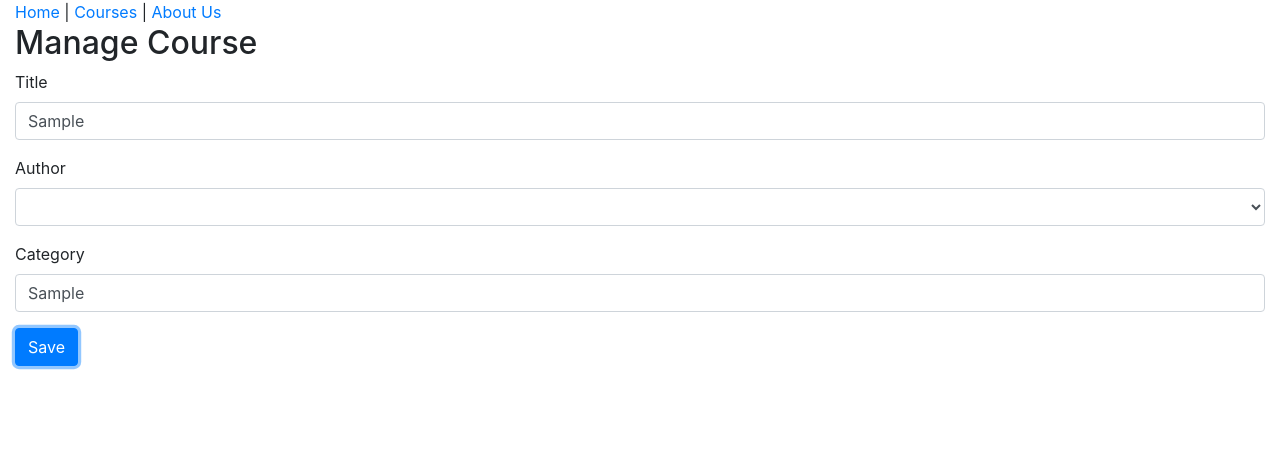
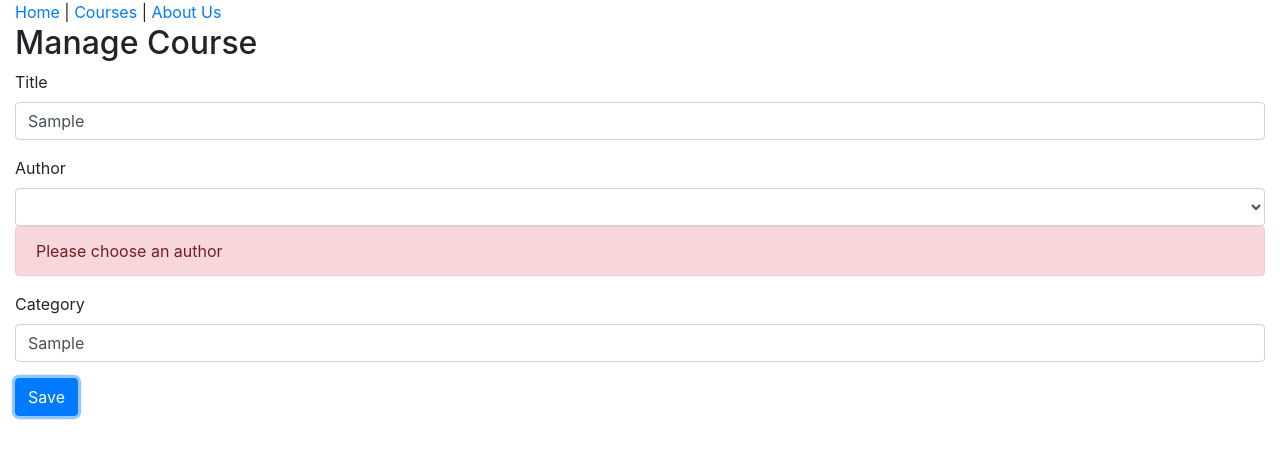
Before and after one commit to Maxondria/try-react-flux, a React (Create React App) app: page /course in a window 1280 px wide. Both pictures are taken after typing "Sample", "Sample" into the empty fields and a click on the input "Save". Shown: the top 458 px of the page. Built offline with nearby package versions, Linux system fonts and the light colour scheme; no server answers.

Commit message:
[task] add form validation and prop-proptypes to course form validation

```diff
--- a/src/components/CourseForm.js
+++ b/src/components/CourseForm.js
@@ -1,5 +1,6 @@
 import React from "react";
 import TextInput from "./common/TextInput";
+import PropTypes from "prop-types";
 
 const CourseForm = function(props) {
   return (
@@ -10,6 +11,7 @@ const CourseForm = function(props) {
         onChange={props.onChange}
         name="title"
         value={props.course.title}
+        error={props.errors.title}
       />
 
       <div className="form-group">
@@ -27,6 +29,9 @@ const CourseForm = function(props) {
             <option value="2">Scott Allen</option>
           </select>
         </div>
+        {props.errors.author && (
+          <div className="alert alert-danger">{props.errors.author}</div>
+        )}
       </div>
 
       <TextInput
@@ -35,6 +40,7 @@ const CourseForm = function(props) {
         onChange={props.onChange}
         name="category"
         value={props.course.category}
+        error={props.errors.category}
       />
 
       <input type="submit" value="Save" className="btn btn-primary" />
@@ -42,4 +48,11 @@ const CourseForm = function(props) {
   );
 };
 
+CourseForm.propTypes = {
+  course: PropTypes.object.isRequired,
+  onSubmit: PropTypes.func.isRequired,
+  onChange: PropTypes.func.isRequired,
+  errors: PropTypes.object.isRequired
+};
+
 export default CourseForm;
--- a/src/components/ManageCourse.js
+++ b/src/components/ManageCourse.js
@@ -4,6 +4,7 @@ import * as courseApi from "../api/courseApi";
 import { toast } from "react-toastify";
 
 const ManageCoursePage = function(props) {
+  const [errors, setErrors] = useState({});
   const [course, setCourse] = useState({
     id: null,
     slug: "",
@@ -11,6 +12,19 @@ const ManageCoursePage = function(props) {
     authorId: null,
     category: ""
   });
+
+  const FormIsValid = () => {
+    const _errors = {};
+
+    if (!course.title) _errors.title = "Please provide a title";
+    if (!course.authorId) _errors.author = "Please choose an author";
+    if (!course.category) _errors.category = "Category is required";
+
+    setErrors(_errors);
+
+    //Form Valid if _errors has no properties
+    return Object.keys(_errors).length === 0;
+  };
 
   const handleChange = ({ target: { name, value } }) => {
     setCourse({
@@ -21,10 +35,12 @@ const ManageCoursePage = function(props) {
 
   const handleSubmit = async event => {
     event.preventDefault();
+    if (!FormIsValid()) return;
+
     await courseApi.saveCourse(course);
     props.history.push("/courses");
 
-    toast.success("🦄 Course Saved!", {
+    return toast.success("🦄 Course Saved!", {
       position: "top-right"
     });
   };
@@ -33,6 +49,7 @@ const ManageCoursePage = function(props) {
     <>
       <h2>Manage Course</h2>
       <CourseForm
+        errors={errors}
         course={course}
         onChange={handleChange}
         onSubmit={handleSubmit}
--- a/tools/db.json
+++ b/tools/db.json
@@ -101,6 +101,14 @@
       "authorId": 2,
       "category": "Javascript",
       "createdAt": 1569226994277
+    },
+    {
+      "id": 15,
+      "slug": "ember-js",
+      "title": "Ember JS",
+      "authorId": 2,
+      "category": "Javascript",
+      "createdAt": 1569228314235
     }
   ],
   "authors": [
```
